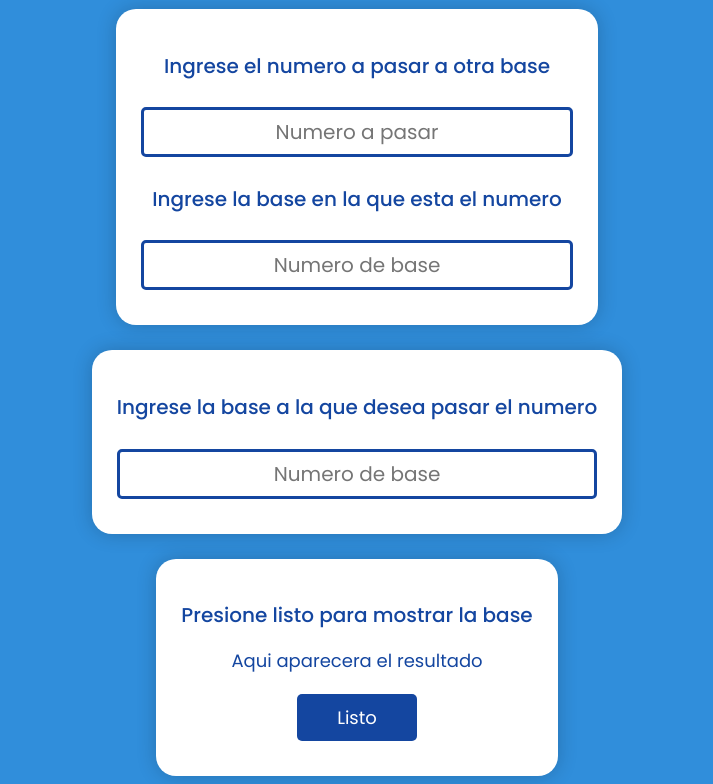
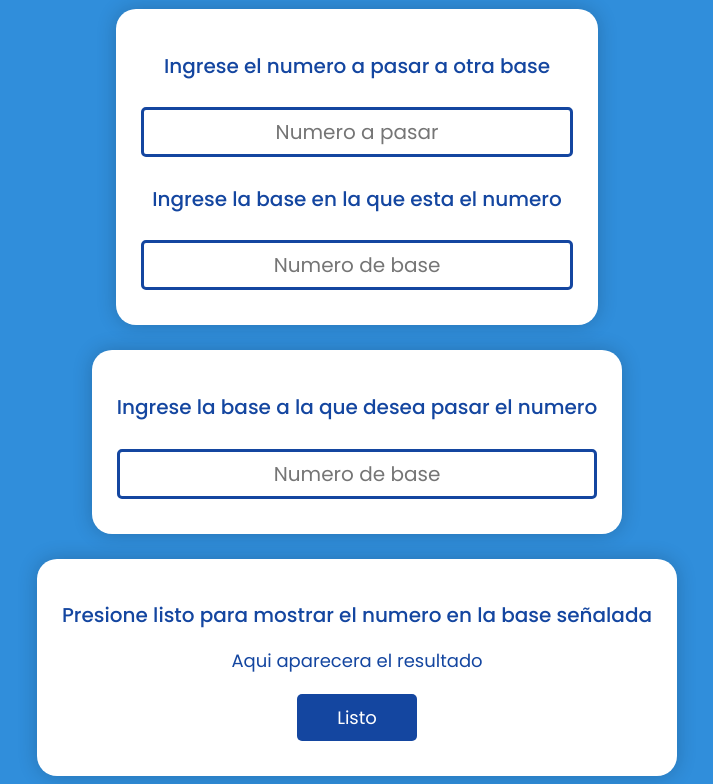
Before and after one commit to FlorMMF/Conversor, a plain HTML site: page index.html in a window 1280 px wide. Shown: the part 90-874 px from the top of the page, without its empty margins (283-996 px from the left). Drawn offline with Linux system fonts and the light colour scheme.

```diff
--- a/index.html
+++ b/index.html
@@ -26,7 +26,7 @@
         </div>
         <br>
         <div class="container">
-            <h2 class="heading">Presione listo para mostrar la base</h2>
+            <h2 class="heading">Presione listo para mostrar el numero en la base señalada</h2>
 
             <p class="guess">Aqui aparecera el resultado</p>
             <button class="checkBtn">Listo</button>
```
